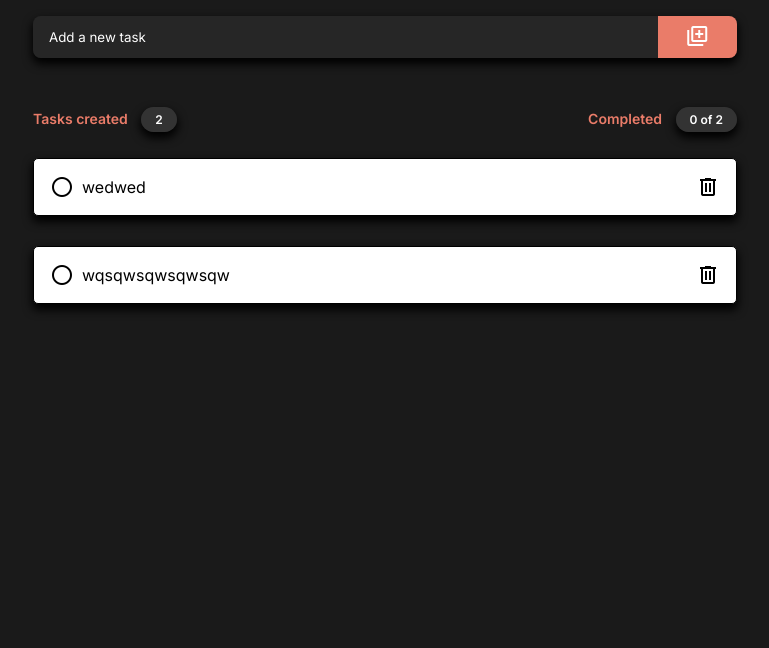
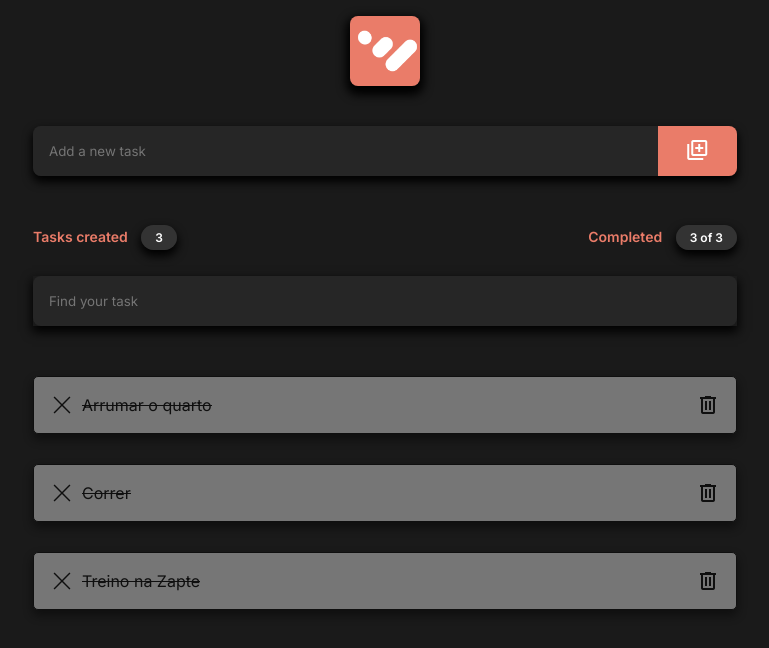
Before and after one commit to johnvmp275/todo-vue, a Vue app: page / in a window 1280 px wide. Shown: the top 648 px of the page, without its empty margins (255-1024 px from the left). Built offline with nearby package versions, Linux system fonts and the light colour scheme; data requests are answered from the project's data file.

Commit message:
Adicao do input e funcionalidade search e alteracoes de nomenclaturas, adicao da nova favicon e melhorias visuais

```diff
--- a/index.html
+++ b/index.html
@@ -2,12 +2,13 @@
 <html lang="en">
   <head>
     <meta charset="UTF-8">
-    <link rel="icon" href="/favicon.ico">
+    <link rel="icon" href="/fav.png">
     <meta name="viewport" content="width=device-width, initial-scale=1.0">
     <title>Todo Vue</title>
     <link rel="stylesheet" href="https://fonts.googleapis.com/css2?family=Material+Symbols+Outlined:opsz,wght,FILL,GRAD@24,400,0,0" />
   </head>
   <body>
+
     <div id="app">
 
     </div>
--- a/json/dados.json
+++ b/json/dados.json
@@ -1,14 +1,19 @@
 {
   "tasks": [
     {
-      "title": "wedwed",
-      "completed": false,
+      "title": "Arrumar o quarto",
+      "completed": true,
       "id": 1
     },
     {
-      "title": "wqsqwsqwsqwsqw",
-      "completed": false,
+      "title": "Correr",
+      "completed": true,
       "id": 2
+    },
+    {
+      "title": "Treino na Zapte",
+      "completed": true,
+      "id": 3
     }
   ]
 }
--- a/src/App.vue
+++ b/src/App.vue
@@ -1,9 +1,3 @@
-<script setup>
-
-</script>
-
 <template>
   <RouterView />
 </template>
-
-<style scoped></style>
--- a/src/components/TaskTable.vue
+++ b/src/components/TaskTable.vue
@@ -1,20 +1,40 @@
 <template>
     <div class="table-tasks">
-        <section v-for="task in tasks" :key="task.id" :class="{ 'task-container': true, 'completed': task.completed }">
+
+        <label for="search">
+
+            <input
+            type="search"
+            name="search"
+            v-model="search"
+            id="search"
+            placeholder="Find your task"
+            />
+
+        </label>
+
+        <section v-for="task in findTasksForUser" :key="task.id" :class="{ 'task-container': true, 'completed': task.completed }">
 
             <div class="task-aling-left">
 
                 <button @click="taskWereCompleted(task.id, task.completed)">
-                <span class="material-symbols-outlined">
+
+                    <span v-if="!task.completed" class="material-symbols-outlined">
                         radio_button_unchecked
                     </span>
+
+                    <svg v-else xmlns="http://www.w3.org/2000/svg" xmlns:xlink="http://www.w3.org/1999/xlink" width="24px" height="24px" viewBox="0 0 50 50">
+                    <line pathLength="100" class="stroke" x1="8.5" y1="8.5" x2="41.5" y2="41.5" />
+                    <line pathLength="100" class="stroke" x1="41.5" y1="8.5" x2="8.5" y2="41.5" style="animation-delay: .5s" />
+                    </svg>
+
                 </button>
 
                 <p>{{ task.title }}</p>
 
             </div>
 
-            <button @click="deletedItem(task.id, task.title)">
+            <button @click="deletedTaskItem(task.id, task.title)">
                 <span class="material-symbols-outlined">
                     delete
                 </span>
@@ -27,10 +47,10 @@
 <script>
 export default {
     props: {
-        getDados: {
+        getDadosFromTask: {
             type: Function
         },
-        deletedItem: {
+        deletedTaskItem: {
             type: Function
         },
         tasks: {
@@ -41,6 +61,18 @@ export default {
         },
         completed: {
             type: String
+        }
+    },
+    data() {
+        return {
+            search: '',
+        }
+    },
+    computed: {
+        findTasksForUser() {
+            return this.tasks.filter((task) => {
+                return task.title.match(this.search)
+            })
         }
     },
     methods: {
@@ -58,7 +90,7 @@ export default {
                     body: dataJson
                 })
 
-                this.getDados()
+                this.getDadosFromTask()
 
             } catch (error) {
                 console.error('Não foi possivel atualizar a task', error);
@@ -97,14 +129,15 @@ export default {
     display: flex;
     align-items: center;
     gap: 8px;
+    max-width: 630px;
+    width: 100%;
+    overflow: hidden;
 }
 
 .task-container p {
     display: flex;
     position: relative;
-    max-width: 658px;
-    width: 100%;
-    overflow: hidden;
+    text-overflow: ellipsis;
 }
 
 .task-container.completed p::after {
@@ -131,33 +164,83 @@ button {
     align-items: center;
 }
 
-@keyframes lineThroughAnimated{
-  0%   { width : 0; }
-  100% { width: 100%; }
+label {
+    display: flex;
+    width: 100%;
+    margin-bottom: 50px;
+    height: 50px;
+    box-shadow: 0 5px 10px 1px var(--background-black);
+}
+
+input {
+    width: 100%;
+    padding: 0 16px;
+    background: var(--background-gray-500);
+    border: none;
+    border-radius: 8px;
+    color: var(--background-white);
+}
+
+#search::-webkit-search-cancel-button {
+    -webkit-appearance: none;
+}
+
+.stroke {
+  stroke-dasharray: 100;
+  stroke-dashoffset: 100;
+  stroke: var(--background-black);
+  stroke-width: 3px;
+  fill: none;
+  animation: strokeAni .5s forwards 1;
+}
+
+@keyframes lineThroughAnimated {
+    0% {
+        width: 0;
+    }
+
+    100% {
+        width: 100%;
+    }
 }
 
 @keyframes NewlyCreatedTask {
-  0%, 7% {
+
+    0%,
+    7% {
         transform: rotateZ(0);
     }
+
     15% {
         transform: rotateZ(-2deg);
     }
+
     20% {
         transform: rotateZ(1deg);
     }
+
     25% {
         transform: rotateZ(-1deg);
     }
+
     30% {
         transform: rotateZ(1deg);
     }
+
     35% {
         transform: rotateZ(-1deg);
     }
-  40%, 100% {
+
+    40%,
+    100% {
         transform: rotateZ(0);
     }
+
 }
 
+@keyframes strokeAni {
+  to {
+    stroke-dashoffset: 0;
+  }
+}
 </style>
--- a/src/components/widgets/CountTasks.vue
+++ b/src/components/widgets/CountTasks.vue
@@ -4,14 +4,14 @@
 
       <strong>
         Tasks created <span>{{ allCreatedTasks }}</span>
-     </strong>
+      </strong>
 
     </div>
     <div>
 
       <strong>
         Completed <span>{{ countOfCompletedTasks }} of {{ allCreatedTasks }}</span>
-     </strong>
+      </strong>
 
     </div>
   </section>
@@ -20,18 +20,12 @@
 <script>
 export default {
   props: {
-    getDados: {
-      type: Function,
-    },
-    deletedItem: {
+    getDadosFromTask: {
       type: Function,
     },
     tasks: {
       type: Array,
       default: ()=>[],
-    },
-    title: {
-      type: String,
     },
     completed: {
       type: Array,
@@ -45,9 +39,6 @@ export default {
       return this.tasks.filter((task) => task.completed).length;
     },
   },
-  created(){
-    console.log(this.tasks);
-  }
 };
 </script>
 
--- a/src/views/Dashboard.vue
+++ b/src/views/Dashboard.vue
@@ -6,37 +6,47 @@ import Loader from '@/components/widgets/LoaderWaiting.vue';
 </script>
 
 <template>
-
   <Loader :loaderIsActive="loaderIsActive" />
 
   <Notification :notifications="notifications" />
 
   <div class="table-of-tasks">
 
-    <label for="" :class="{ 'invalid': invalidComposition }">
-      <input type="text" v-model="titles" placeholder="Add a new task">
-      <button @click="inviteTasks">
+    <img src="/fav.png" alt="icone todo list">
+
+    <label for="titles" :class="{ 'invalid': invalidComposition }">
+
+        <input
+        type="text"
+        name="titles"
+        id="titles"
+        v-model="titles"
+        placeholder="Add a new task"
+        @keydown.enter="submitTheTasks"
+        />
+
+        <button @click="submitTheTasks">
           <span class="material-symbols-outlined">
             library_add
           </span>
         </button>
+
     </label>
 
     <template v-if="tasks.length">
 
       <CountTasks
-    :getDados="getDados"
+      :getDadosFromTask="getDadosFromTask"
       :tasks="tasks"
-    :title="titles"
       :completed="completed"
       />
 
       <TaskTable
-    :getDados="getDados"
+      :getDadosFromTask="getDadosFromTask"
       :tasks="tasks"
       :title="titles"
       :completed="completed"
-    :deletedItem="deletedItem"
+      :deletedTaskItem="deletedTaskItem"
       />
 
     </template>
@@ -65,11 +75,11 @@ export default {
       invalidComposition: false
     }
   },
-  watch:{
+  watch: {
     titles: 'validateTaskFields',
   },
   methods: {
-    async getDados() {
+    async getDadosFromTask() {
 
       try {
 
@@ -88,7 +98,7 @@ export default {
 
     },
 
-    async inviteTasks() {
+    async submitTheTasks() {
 
       try {
 
@@ -118,7 +128,8 @@ export default {
           }, 3000);
 
           this.titles = '';
-          this.getDados()
+          this.getDadosFromTask()
+
         } else {
           this.invalidComposition = true
 
@@ -132,11 +143,12 @@ export default {
             this.notifications.splice(0, 1)
           }, 3000);
         }
+
       } catch (error) {
         console.error('Não foi possivel enviar a tarefa', error)
       }
     },
-    async deletedItem(id, title) {
+    async deletedTaskItem(id, title) {
 
       try {
 
@@ -154,19 +166,20 @@ export default {
           this.notifications.splice(0, 1)
         }, 5000);
 
-        this.getDados()
+        this.getDadosFromTask()
+
       } catch (error) {
         console.error('Não foi possivel deletar a tarefa', error)
       }
     },
-    validateTaskFields(){
-     if( this.titles !== ''){
+    validateTaskFields() {
+      if (this.titles !== '') {
         this.invalidComposition = false
       }
     }
   },
   mounted() {
-    this.getDados()
+    this.getDadosFromTask()
   }
 }
 </script>
@@ -178,13 +191,13 @@ label {
   display: flex;
   width: 100%;
   margin-bottom: 50px;
-  height: 42px;
+  height: 50px;
   box-shadow: 0 5px 10px 1px var(--background-black);
   transition: .5s;
   border-radius: 8px;
 }
 
-label.invalid{
+label.invalid {
   border: 1.5px solid var(--background-red);
   box-shadow: 0 0 10px 0 var(--background-red);
 }
@@ -204,6 +217,7 @@ button {
   background: var(--background-orange);
   color: var(--background-white);
 }
+
 .table-of-tasks {
   width: 100%;
   height: 100%;
@@ -211,15 +225,11 @@ button {
   padding: 16px;
 }
 
-::placeholder {
+::placeholder, ::-ms-input-placeholder  {
   color: var(--background-white);
 }
 
-::-ms-input-placeholder {
-  color: var(--background-white);
-}
-
-.warning-no-tasks{
+.warning-no-tasks {
   display: flex;
   justify-content: center;
   align-items: center;
@@ -227,4 +237,12 @@ button {
   font-size: 18px;
   height: 100vh;
 }
+
+img {
+  width: 70px;
+  display: flex;
+  margin: auto auto 40px;
+  border-radius: 8px;
+  box-shadow: 0 5px 10px 4px var(--background-black);
+}
 </style>
```
Also changed, not shown: public/fav.png (added), 1 other file (tests, documents, lock files or other folders). Lines whose indentation alone changed are shown as unchanged.
